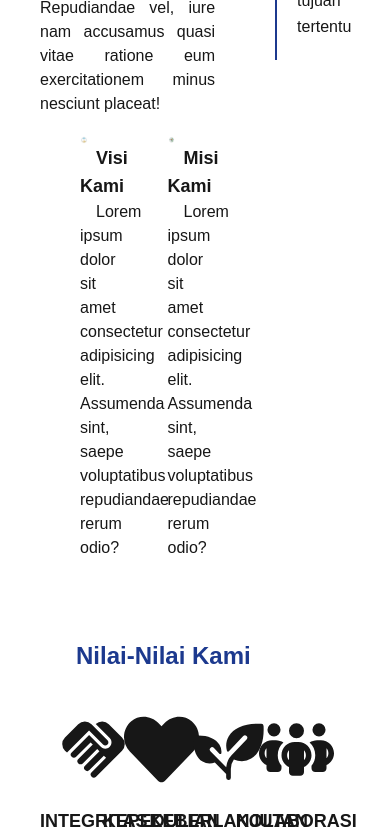
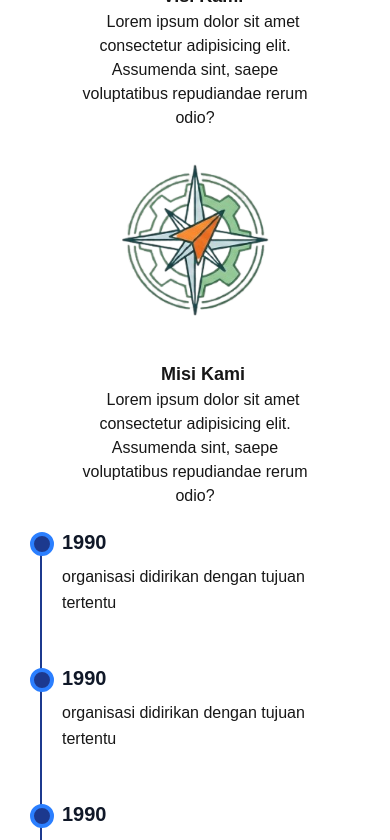
Before and after one commit to kangmiru/web-yayasan, a Next.js app: page /about-us in a window 390 px wide. Shown: the part 920-1760 px from the top of the page. Built offline with nearby package versions, Linux system fonts and the light colour scheme.

Commit message:
menyelesaikan tampilan responsive di halaman tentang kami

```diff
--- a/app/ui/aboutus/cards.tsx
+++ b/app/ui/aboutus/cards.tsx
@@ -93,7 +93,7 @@ export function VisiMisi({logo, title, text}:VisiMisiProps){
 
 export function Values(){
     return (
-        <div className="grid grid-cols-4 mx-10">
+        <div className="grid md:grid-cols-4 mx-10">
             {values.map((value, index) => {
                 const Icon = value.logo
                 return (
@@ -120,7 +120,7 @@ export function Values(){
 
 export function TeamCards(){
     return (
-        <div className="grid grid-cols-4 mx-10">
+        <div className="grid lg:grid-cols-4 md:grid-cols-2 mx-10">
             {teams.map((team,index)=> {
                 return(
                     <div
@@ -154,7 +154,7 @@ export function TeamCards(){
 
 export function GraduateCards(){
     return (
-        <div className="grid grid-cols-4 gap-3 mx-10">
+        <div className="grid lg:grid-cols-4 md:grid-cols-2 gap-5 md:gap-3 mx-10">
             {graduates.map((grad,index) => {
                 return (
                     <div
--- a/app/ui/aboutus/parts.tsx
+++ b/app/ui/aboutus/parts.tsx
@@ -48,11 +48,11 @@ const visiMisi = [
 
 export function DraftAboutUs(){
     return(
-        <div className="max-w-screen">
+        <div className="w-full">
             <TitleTypeC title="siapa kami" />
 
-            <div className="flex flex-cols-2 ">
-                <div className="mx-10 rounded-md indent-4 text-justify justify-center">
+            <div className="grid md:grid-cols-3">
+                <div className="mx-10 rounded-md indent-4 text-justify justify-center col-span-2">
                     <p>
                         Lorem ipsum dolor sit amet consectetur adipisicing elit. Minus distinctio asperiores a suscipit sapiente temporibus sed doloremque, in modi accusantium illo veniam, quod assumenda quidem perferendis illum provident, porro sint non maiores aliquid nemo delectus optio veritatis. Repudiandae vel, iure nam accusamus quasi vitae ratione eum exercitationem minus nesciunt placeat!
                     </p>
@@ -61,7 +61,7 @@ export function DraftAboutUs(){
                     </p>
                     <VisiMisiParts />
                 </div>
-                <div className="mx-5 w-full justify-center mb-5">
+                <div className="md:mx-5 mx-10 w-full justify-center mb-5">
                     <TimelineParts/>
                 </div>
             </div>
@@ -97,7 +97,7 @@ export function TimelineParts(){
 
 export function VisiMisiParts(){
     return(
-        <div className="grid grid-cols-2 justify-center items-center text-center my-5">
+        <div className="grid md:grid-cols-2 justify-center items-center text-center mt-5 mb-10">
             {visiMisi.map((vm, index) =>{
                 return (
                     <VisiMisi
```
